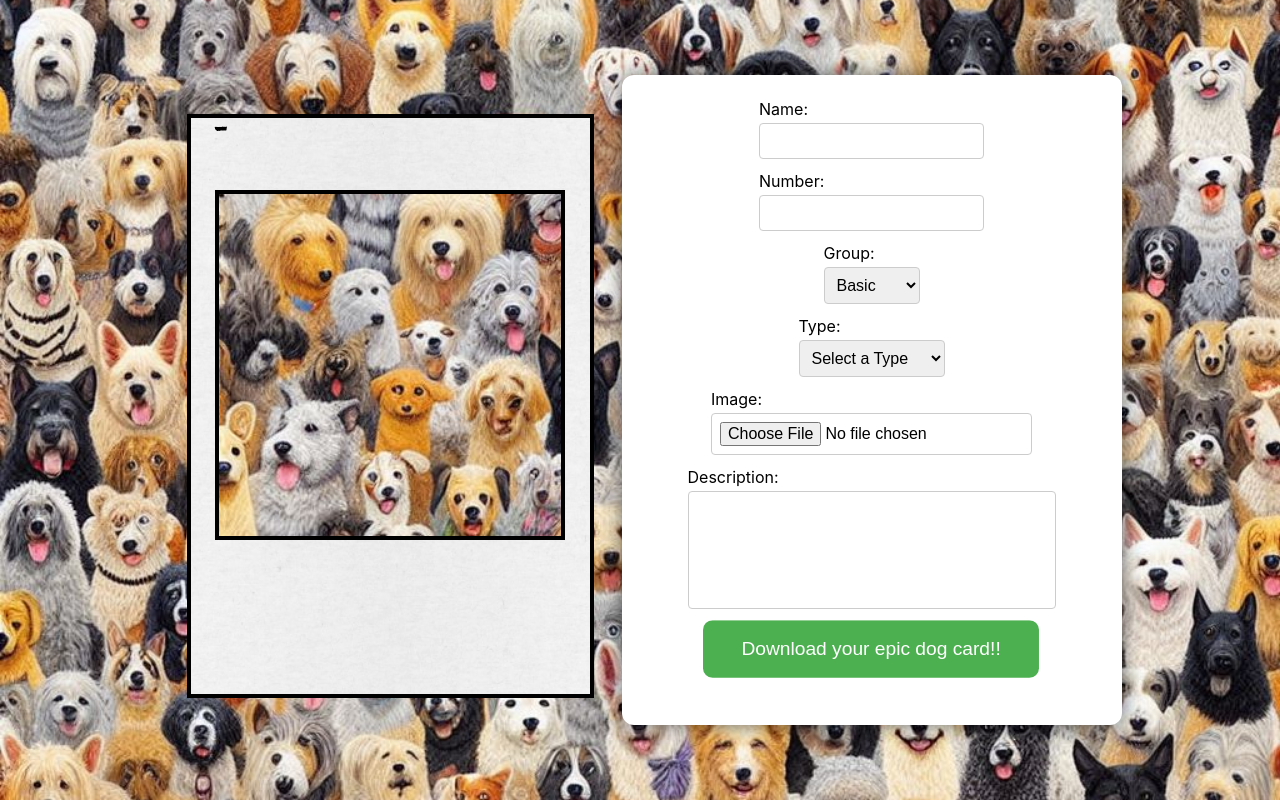
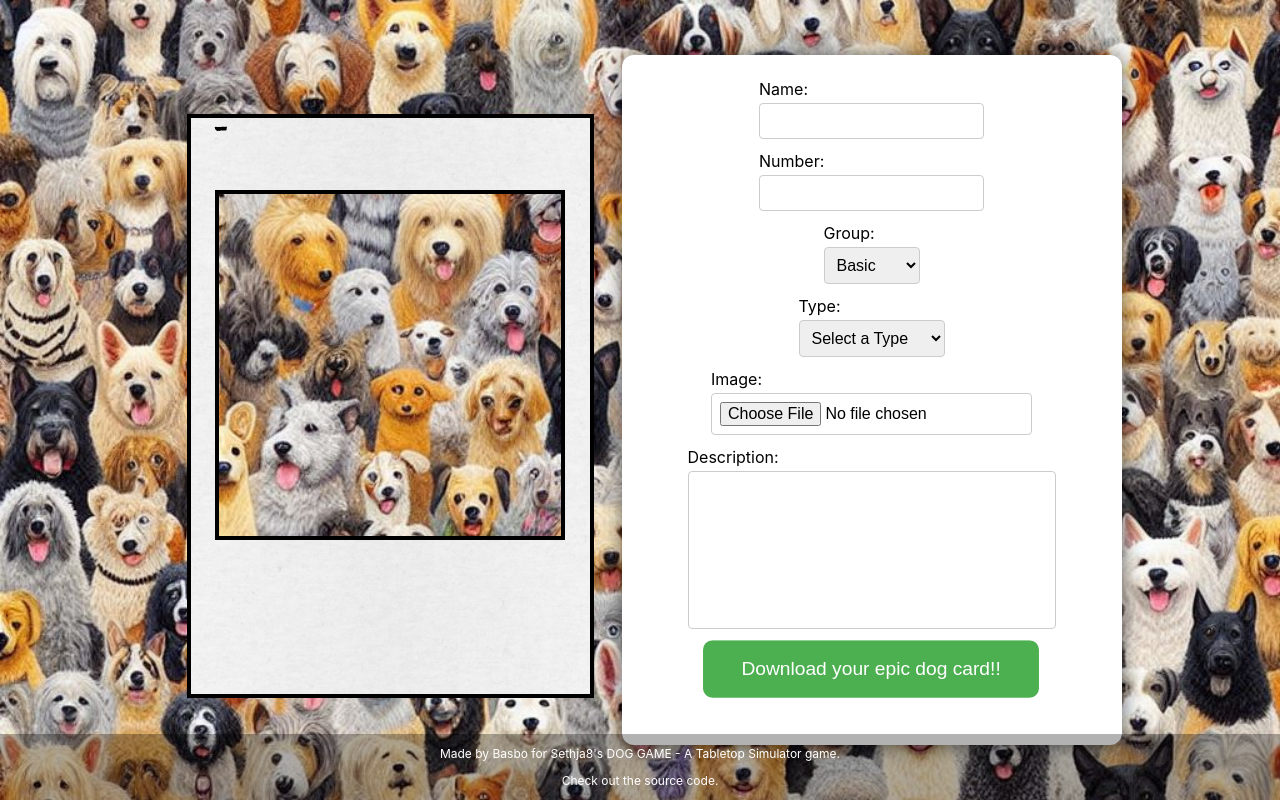
Before and after one commit to brendanpayne/card-maker, a React (Create React App) app: page / in a window 1280 px wide. Built offline with nearby package versions, Linux system fonts and the light colour scheme.

Commit message:
tidied up the page

```diff
--- a/src/App.css
+++ b/src/App.css
@@ -1,7 +1,13 @@
+html, body {
+  height: 100%;
+}
+
 body {
+  display: flex;
   background-image: url('../public/bg.jpg');
   background-size: cover;
   background-position: center;
+  flex-direction: column;
 }
 
 .container {
@@ -49,7 +55,7 @@ textarea {
 }
 
 textarea {
-  height: 100px;
+  height: 140px;
   width: 350px;
   resize: none;
 }
@@ -215,3 +221,24 @@ button[type="download"] {
   height: 100%;
   object-fit: cover;
 }
+
+.footer {
+  position: absolute;
+  bottom: 0;
+  left: 0;
+  right: 0;
+  margin: auto;
+  font-size: 12px;
+  color: #fff;
+  text-align: center;
+  background-color: rgba(0, 0, 0, 0.3);
+}
+
+.footer a {
+  color: #fff;
+  text-decoration: none;
+}
+
+.footer a:hover {
+  text-decoration: underline;
+}
--- a/src/App.js
+++ b/src/App.js
@@ -105,6 +105,10 @@ function CardGenerator() {
           <button type='download' onClick={handleDownload}>Download your epic dog card!!</button>
         </form>
       </div>
+      <div className="footer">
+        <p>Made by Basbo for Sethja8's <a href='https://steamcommunity.com/sharedfiles/filedetails/?id=2919654479'>DOG GAME - A Tabletop Simulator game.</a></p>
+        <p>Check out the <a href="https://github.com/brendanpayne/card-maker">source code</a>.</p>
+      </div>
     </div>
   );
 };
```
